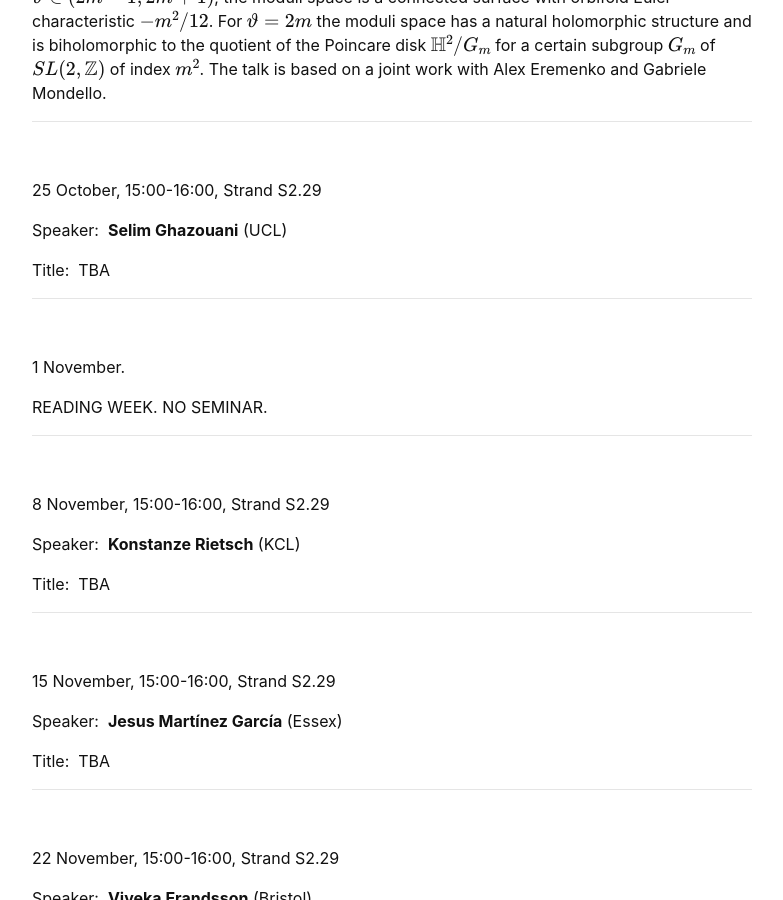
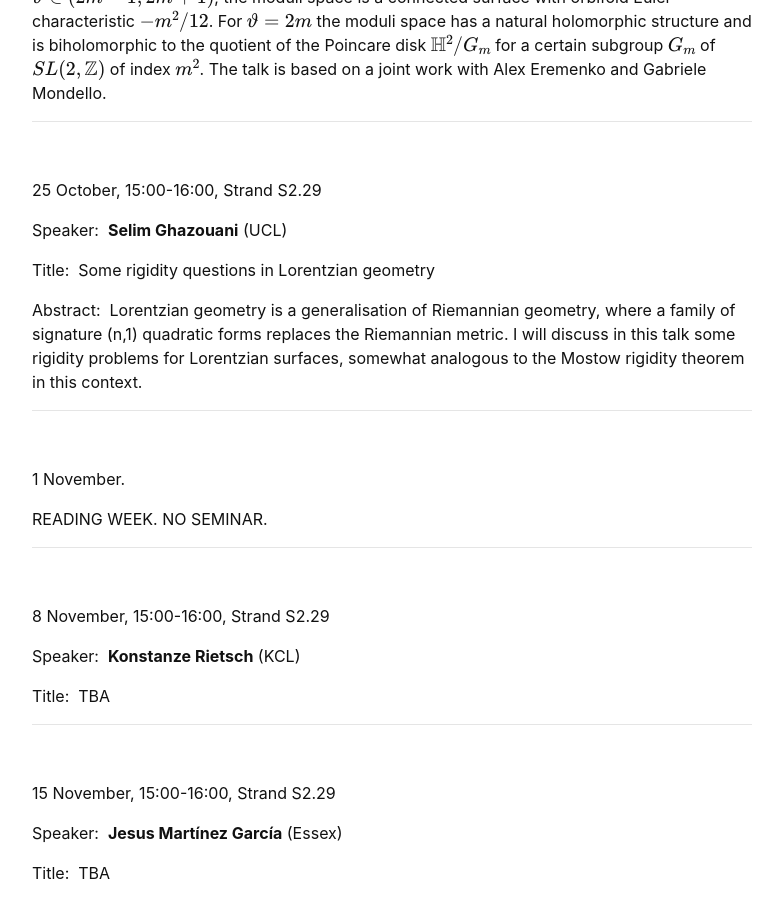
Before and after one commit to kcl-geometry-seminar/kcl-geometry-seminar.github.io, a Jekyll site: the page built from pages/index.md, in a window 1280 px wide and 900 px high, scrolled down 1178 px. Shown: the whole window, without its empty margins (248-1031 px from the left). Built offline with Jekyll 4.4.1, drawn with Linux system fonts in a browser that asks for light colours; formulas are drawn with MathJax 3; a script that is not in the unit is left out.

Commit message:
added Selim's talk

```diff
--- a/pages/index.md
+++ b/pages/index.md
@@ -49,7 +49,9 @@ The talk is based on a joint work with Alex Eremenko and Gabriele Mondello.
 
 Speaker:&nbsp; **Selim Ghazouani** (UCL)
 
-Title:&nbsp; TBA
+Title:&nbsp; Some rigidity questions in Lorentzian geometry
+
+Abstract:&nbsp; Lorentzian geometry is a generalisation of Riemannian geometry, where a family of signature (n,1) quadratic forms replaces the Riemannian metric. I will discuss in this talk some rigidity problems for Lorentzian surfaces, somewhat analogous to the Mostow rigidity theorem in this context.
 
 -----------------------------------------------------------
 <br />
```
